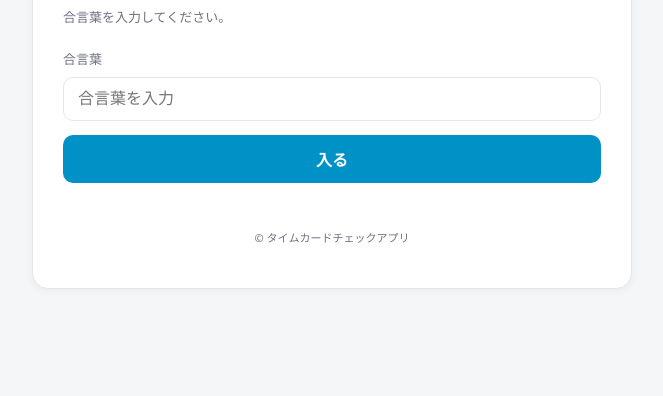
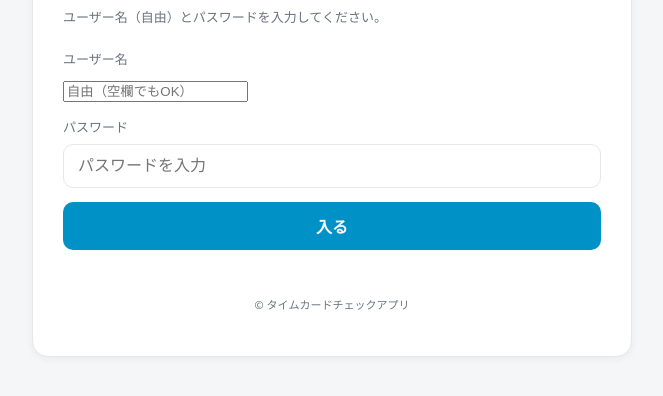
Before and after one commit to me-gumi/timecard-app, a plain HTML site: page index.html in a window 1280 px wide. Shown: the part 94-490 px from the top of the page, without its empty margins (308-971 px from the left). Drawn offline with Linux system fonts and the light colour scheme.

Commit message:
ログインをユーザー名+パスワード方式に変更（合言葉表記を廃止）
Co-Authored-By: Claude Opus 4.8 <noreply@anthropic.com>

```diff
--- a/index.html
+++ b/index.html
@@ -52,9 +52,11 @@
     <!-- ===== ログイン ===== -->
     <div id="gate">
       <h1>タイムカードチェックアプリ</h1>
-      <p class="lead">合言葉を入力してください。</p>
-      <label class="fld" for="pw">合言葉</label>
-      <input type="password" id="pw" autocomplete="off" placeholder="合言葉を入力">
+      <p class="lead">ユーザー名（自由）とパスワードを入力してください。</p>
+      <label class="fld" for="uname">ユーザー名</label>
+      <input type="text" id="uname" autocomplete="off" placeholder="自由（空欄でもOK）">
+      <label class="fld" for="pw" style="margin-top:12px">パスワード</label>
+      <input type="password" id="pw" autocomplete="off" placeholder="パスワードを入力">
       <button class="btn" id="pwBtn">入る</button>
       <div class="msg err" id="pwMsg"></div>
     </div>
@@ -90,7 +92,7 @@
 <script src="exceljs.min.js"></script>
 <script>
 /* ========== 設定 ========== */
-// 合言葉を変えたいときは、ここの文字だけ書き換えてください
+// パスワードを変えたいときは、ここの文字だけ書き換えてください
 const PASSWORD = "timecard";
 /* ========================== */
 
@@ -106,7 +108,7 @@ function tryLogin(){
     gate.classList.add('hidden');
     app.classList.remove('hidden');
   }else{
-    pwMsg.textContent = '合言葉が違います。';
+    pwMsg.textContent = 'パスワードが違います。';
     pw.select();
   }
 }
```
